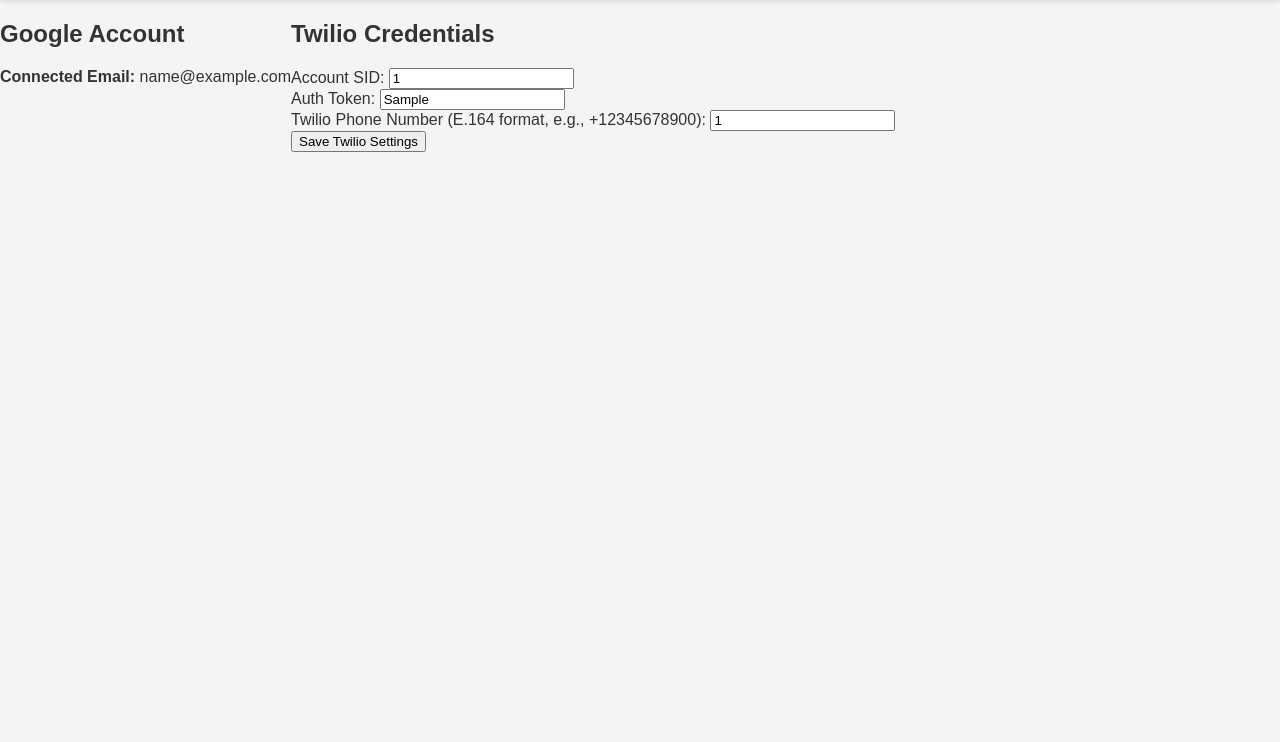
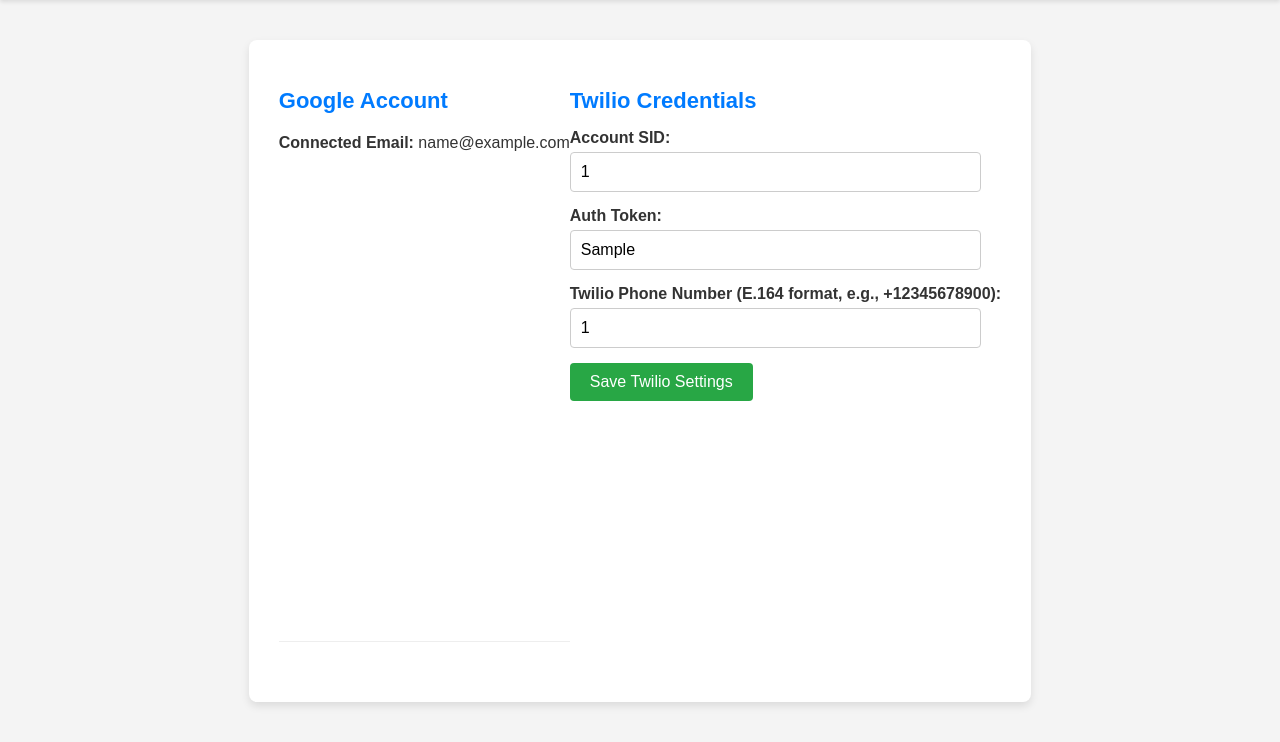
Before and after one commit to FundedList/smssuite, a Python web app: template templates/settings.html in a window 1280 px wide. Shown: the part 58-800 px from the top of the page. Run offline with Jinja, Linux system fonts and the light colour scheme; the template is opened without the code that fills it: most values are stand-ins (such as "Sample title", 1, 10 or a date in 2020).

Commit message:
pretty it up and provide examples

```diff
--- a/static/style.css
+++ b/static/style.css
@@ -251,3 +251,82 @@
     white-space: nowrap;
     z-index: 1000;
 }
+
+/* Settings Page Specific Styles */
+.settings-container {
+    max-width: 800px;
+    margin: 40px auto;
+    padding: 30px;
+    background-color: #fff;
+    border-radius: 8px;
+    box-shadow: 0 4px 8px rgba(0, 0, 0, 0.1);
+}
+
+.settings-container h1 {
+    color: #007bff;
+    text-align: center;
+    margin-bottom: 30px;
+}
+
+.settings-section {
+    margin-bottom: 30px;
+    padding-bottom: 20px;
+    border-bottom: 1px solid #eee;
+}
+
+.settings-section:last-child {
+    border-bottom: none;
+    margin-bottom: 0;
+    padding-bottom: 0;
+}
+
+.settings-section h2 {
+    color: #007bff;
+    font-size: 22px;
+    margin-bottom: 15px;
+}
+
+.settings-section p {
+    font-size: 16px;
+    line-height: 1.6;
+}
+
+#twilio-settings-form .form-group {
+    margin-bottom: 15px;
+}
+
+#twilio-settings-form label {
+    display: block;
+    margin-bottom: 5px;
+    font-weight: bold;
+}
+
+#twilio-settings-form input[type="text"] {
+    width: calc(100% - 20px); /* Account for padding */
+    padding: 10px;
+    border: 1px solid #ccc;
+    border-radius: 4px;
+    box-sizing: border-box;
+    font-size: 16px;
+}
+
+#twilio-settings-form button[type="submit"] {
+    background-color: #28a745; /* Green for save action */
+    color: white;
+    padding: 10px 20px;
+    border: none;
+    border-radius: 4px;
+    cursor: pointer;
+    font-size: 16px;
+    transition: background-color 0.3s ease;
+}
+
+#twilio-settings-form button[type="submit"]:hover {
+    background-color: #218838;
+}
+
+.feedback-message {
+    margin-top: 15px;
+    font-weight: bold;
+    text-align: center;
+}
--- a/templates/index.html
+++ b/templates/index.html
@@ -79,6 +79,7 @@
             <div class="bulk-message-composer" style="display:none;">
                 <h3>Compose Bulk Message</h3>
                 <label for="bulk-message-template">Message Template:</label>
+                <p class="template-hint">Use column headers from your selected sheet as variables (e.g., `{{First Name}}`, `{{City}}`, `{{Phone}}`).</p>
                 <textarea id="bulk-message-template" rows="6" placeholder="Hi {{name}}, your appointment is at {{time}}."></textarea>
                 <button id="send-bulk-sms-btn" type="button">Send Bulk SMS</button>
             </div>
```
